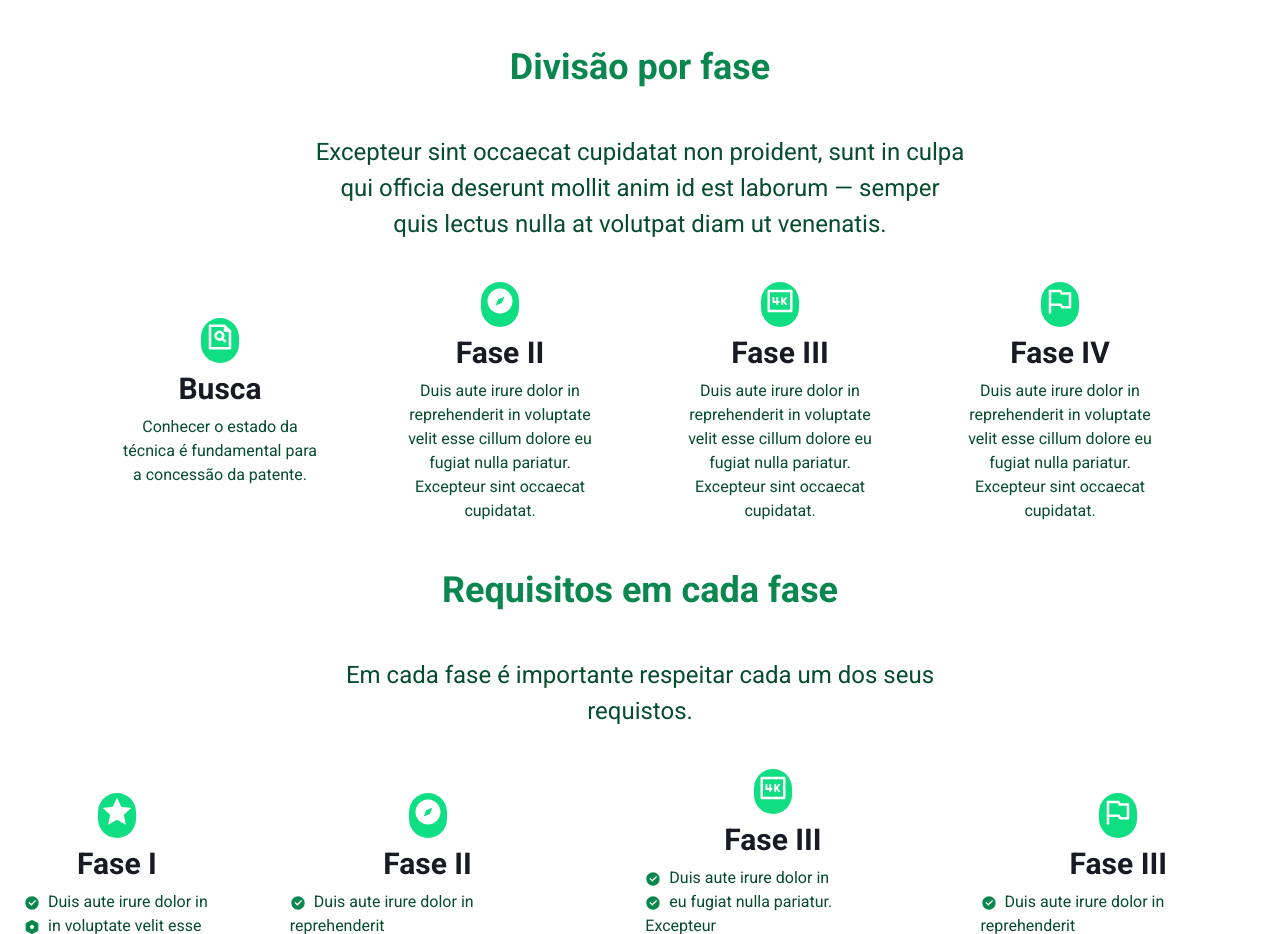
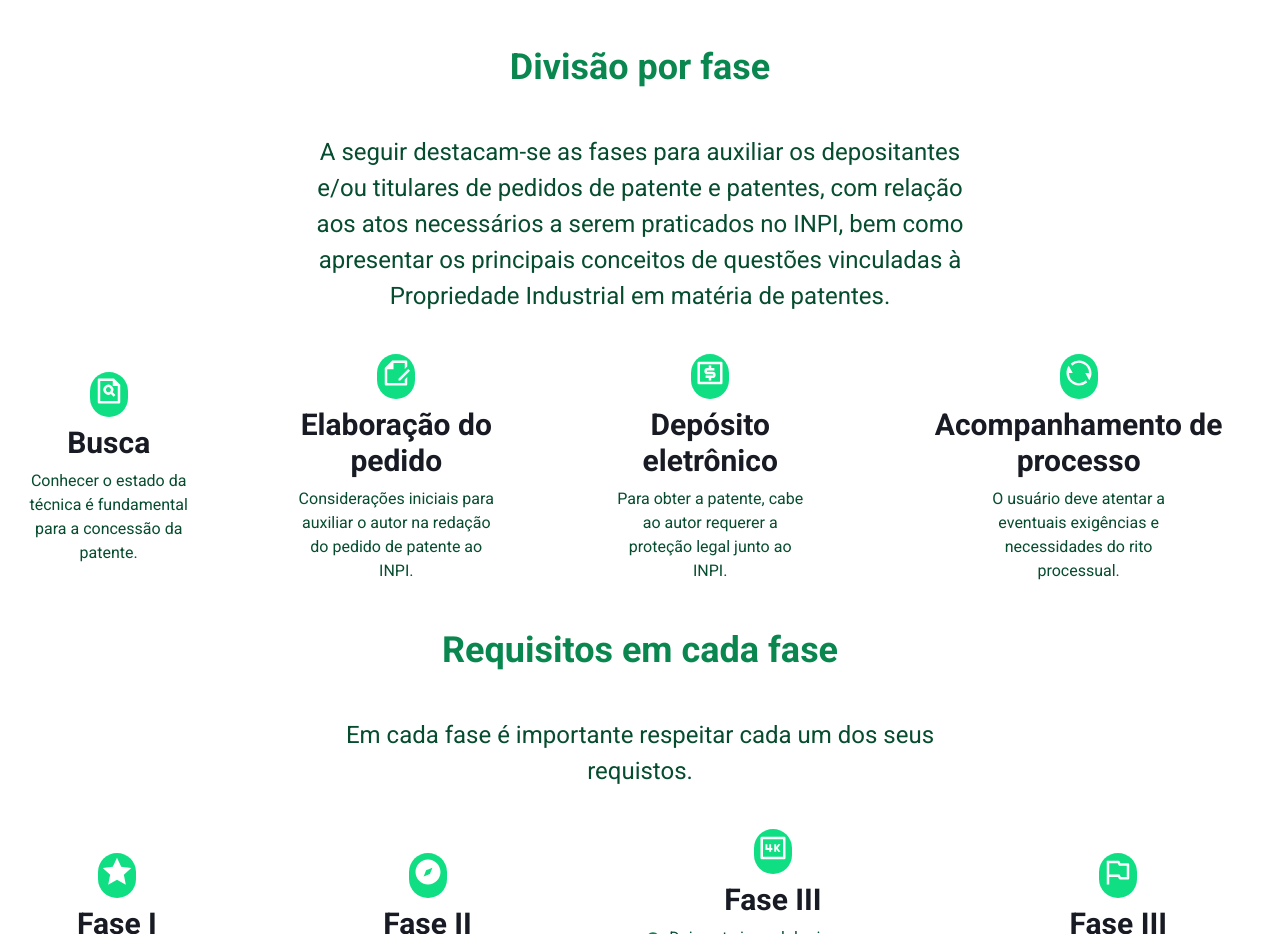
Before and after one commit to thiagoos16/zane-patent-landing-page, a Next.js app: page / in a window 1280 px wide. Shown: the part 10225-11159 px from the top of the page. Built offline with nearby package versions, Linux system fonts and the light colour scheme.

Commit message:
add intros in divisions

```diff
--- a/src/components/Sections/RequisitesOrientations.tsx
+++ b/src/components/Sections/RequisitesOrientations.tsx
@@ -1,5 +1,8 @@
 import { Box, Icon, VStack, HStack, Center, Text, Heading, List, ListItem, ListIcon } from "@chakra-ui/react";
-import { RiStarFill, RiCompassFill, Ri4KLine, RiFlagLine, RiCheckboxCircleFill, RiSettingsFill, RiFileSearchLine } from 'react-icons/ri';
+import { RiStarFill, RiCompassFill, Ri4KLine,
+        RiFlagLine, RiCheckboxCircleFill, RiSettingsFill,
+        RiFileSearchLine, RiFileEditLine, RiMoneyDollarBoxLine,
+        RiRefreshLine } from 'react-icons/ri';
 
 import { TempRequisites } from '../TempRequisites';
 import { RequisitesModal } from '../Modal/RequisitesModal';
@@ -35,7 +38,11 @@ export function RequisitesOrientations() {
 
                 <Box>
                     <Text fontSize="2xl" color="green.900" maxW="650" textAlign="center">
-                        Excepteur sint occaecat cupidatat non proident, sunt in culpa qui officia deserunt mollit anim id est laborum — semper quis lectus nulla at volutpat diam ut venenatis.
+                        A seguir destacam-se as fases para auxiliar os depositantes e/ou titulares
+                        de pedidos de patente
+                        e patentes, com relação aos atos necessários a serem praticados no INPI,
+                        bem como apresentar os principais conceitos de questões vinculadas
+                        à Propriedade Industrial em matéria de patentes.
                     </Text>
                 </Box>
 
@@ -59,43 +66,43 @@ export function RequisitesOrientations() {
                         </Box>
 
                         <Box>
-                            <VStack>
+                            <VStack textAlign="center">
                                 <Box bgColor="green.300" borderRadius="25" p="1">
-                                <Icon as={RiCompassFill} fontSize="30" color="white"/>
+                                    <Icon as={RiFileEditLine} fontSize="30" color="white"/>
                                 </Box>
                                 <Heading fontSize="3xl">
-                                Fase II
+                                    Elaboração do pedido
                                 </Heading>
                                 <Text color="green.900" textAlign="center" maxW="200">
-                                Duis aute irure dolor in reprehenderit in voluptate velit esse cillum dolore eu fugiat nulla pariatur. Excepteur sint occaecat cupidatat.
+                                    Considerações iniciais para auxiliar o autor na redação do pedido de patente ao INPI.
                                 </Text>
                             </VStack>
                         </Box>
 
                         <Box>
-                            <VStack>
+                            <VStack textAlign="center">
                                 <Box bgColor="green.300" borderRadius="25" p="1">
-                                <Icon as={Ri4KLine} fontSize="30" color="white"/>
+                                    <Icon as={RiMoneyDollarBoxLine} fontSize="30" color="white"/>
                                 </Box>
                                 <Heading fontSize="3xl">
-                                Fase III
+                                    Depósito eletrônico
                                 </Heading>
                                 <Text color="green.900" textAlign="center" maxW="200">
-                                Duis aute irure dolor in reprehenderit in voluptate velit esse cillum dolore eu fugiat nulla pariatur. Excepteur sint occaecat cupidatat.
+                                    Para obter a patente, cabe ao autor requerer a proteção legal junto ao INPI.
                                 </Text>
                             </VStack>
                         </Box>
 
                         <Box>
-                            <VStack>
+                            <VStack textAlign="center">
                                 <Box bgColor="green.300" borderRadius="25" p="1">
-                                <Icon as={RiFlagLine} fontSize="30" color="white"/>
+                                    <Icon as={RiRefreshLine} fontSize="30" color="white"/>
                                 </Box>
                                 <Heading fontSize="3xl">
-                                Fase IV
+                                    Acompanhamento de processo
                                 </Heading>
                                 <Text color="green.900" textAlign="center" maxW="200">
-                                Duis aute irure dolor in reprehenderit in voluptate velit esse cillum dolore eu fugiat nulla pariatur. Excepteur sint occaecat cupidatat.
+                                    O usuário deve atentar a eventuais exigências e necessidades do rito processual.
                                 </Text>
                             </VStack>
                         </Box>
```
Lines whose indentation alone changed are shown as unchanged.
